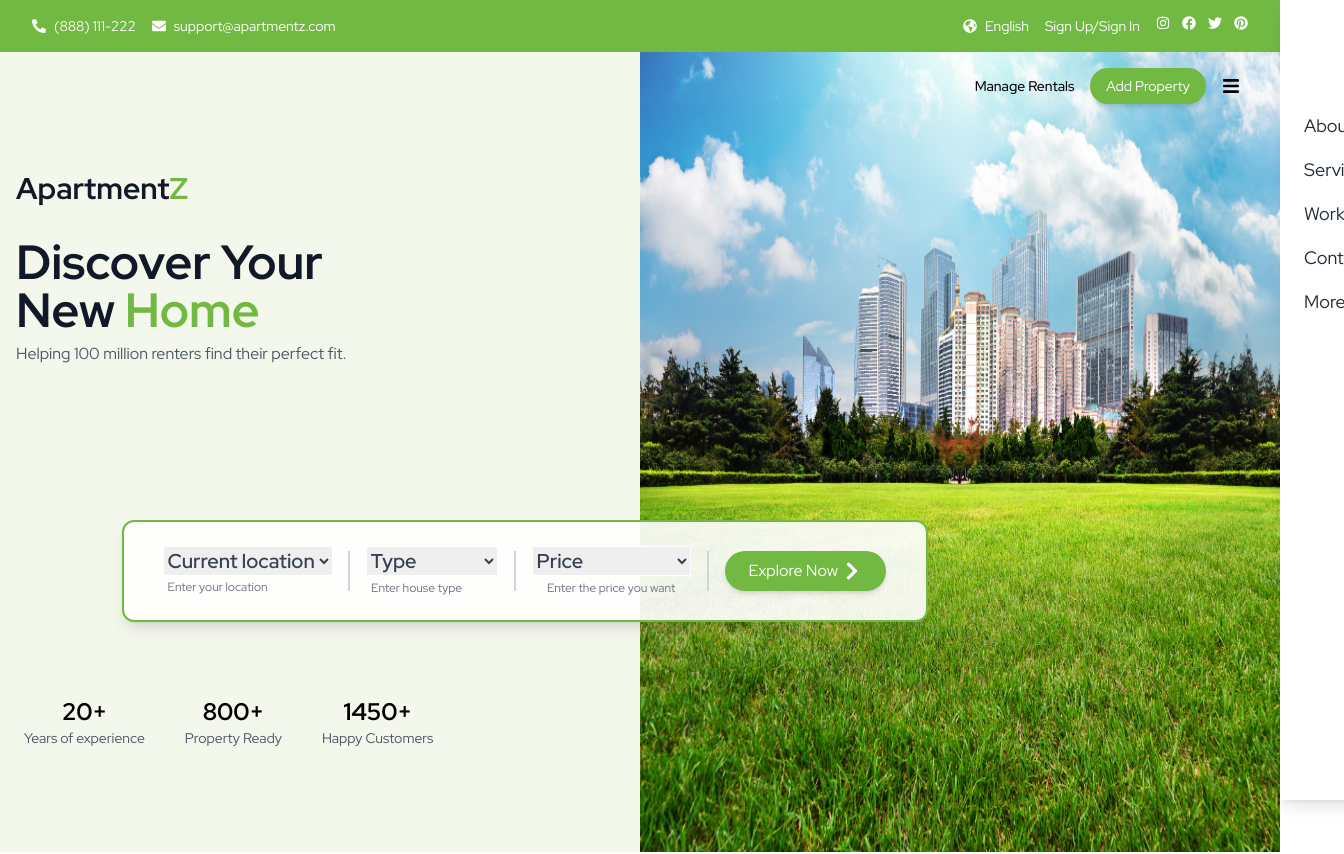
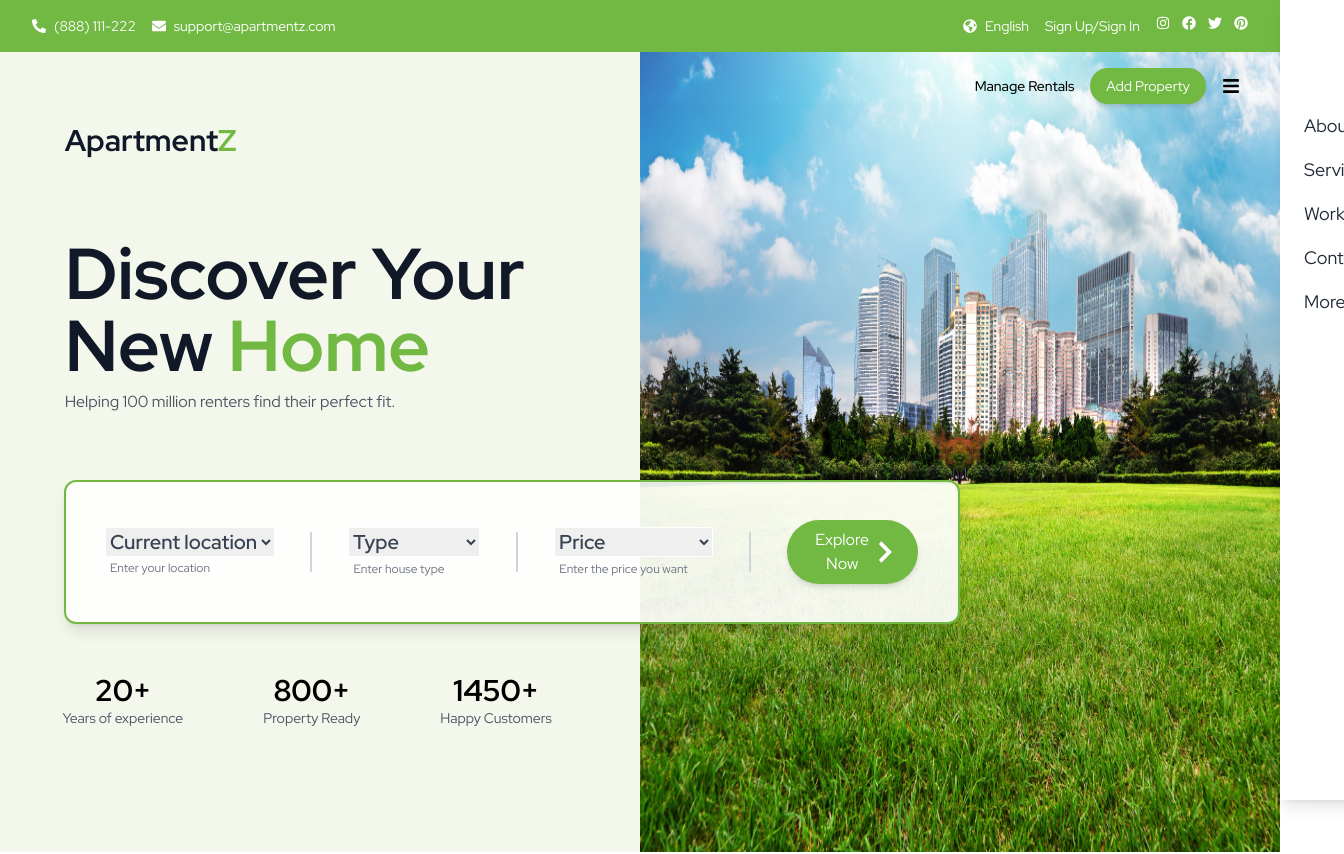
Before and after one commit to Pronttera/real-estate-website, a React (Vite) app: page / in a window 1280 px wide. Shown: the top 854 px of the page, 1344 px wide, since content can reach past the window. Built offline with nearby package versions, Linux system fonts and the light colour scheme.

Commit message:
Made the changes in Hero Section

```diff
--- a/src/pages/Home/HeroSection.jsx
+++ b/src/pages/Home/HeroSection.jsx
@@ -48,11 +48,11 @@ const HeroSection = () => {
       <div className="relative flex flex-col md:flex-row min-w-screen min-h-screen">
         {/* Left Section */}
         <div className="flex flex-col justify-center bg-[#f4f7ec] w-full md:w-1/2 p-4 md:pt-0 md:pb-20 text-center md:text-left">
-        <div className="md:relative md:top-[-20%]">
+        <div className="md:relative md:top-[-20%] md:left-[8%]">
           <div className="text-3xl md:text-3xl font-bold text-gray-900 ">
             Apartment<span className="text-[#72B944]">Z</span>
           </div>
-          <h1 className="text-4xl md:text-5xl font-bold text-gray-900 leading-tight mt-8">
+          <h1 className="text-5xl md:text-7xl font-bold text-gray-900 leading-tight mt-20">
             Discover Your <br />
             New <span className="text-[#72B944]">Home</span>
           </h1>
@@ -118,9 +118,9 @@ const HeroSection = () => {
       </div>
 
       {/* Card Section */}
-      <div className="relative md:absolute top-0  md:top-[65%] left-[50%] md:left-[41%] transform -translate-x-1/2 w-[90%] md:w-[80%] flex justify-center z-20 mt-6 md:mt-0">
+      <div className="relative md:absolute top-0  md:top-[60%] left-[50%] md:left-[55%] transform -translate-x-1/2 w-[90%] md:w-[100%]  md:h-[18%] flex  z-20 mt-6 md:mt-0">
 
-        <div className="flex flex-col md:flex-row items-center gap-4 px-6 md:px-10 py-6 bg-white shadow-lg rounded-xl border-2 border-[#72B944] w-full md:w-auto bg-opacity-90">
+        <div className="flex flex-col md:flex-row items-center gap-9 px-6 md:px-10 py-6 bg-white shadow-lg rounded-xl border-2 border-[#72B944] w-full md:w-[70%] bg-opacity-90">
           <div className="flex flex-col items-center w-full md:w-auto ">
             <select className="text-xl font-semibold text-gray-700 bw-full md:w-auto ">
               <option selected disabled>Current location</option>
@@ -145,28 +145,28 @@ const HeroSection = () => {
               <option>$1000-$2000</option>
               <option>$2000-$3000</option>
             </select>
-            <p className="text-xs text-gray-500 mt-1">Enter the price you want</p>
+            <p className="text-xs text-gray-500 mt-1 ml-[-20px]">Enter the price you want</p>
           </div>
           <div className="border-l-2 border-gray-300 h-10 hidden md:block"></div>
           <button className="bg-[#72B944] text-white px-6 py-2 rounded-full shadow-md hover:bg-green-700 transition flex items-center w-full md:w-auto">
-            Explore Now <FaChevronRight className="ml-1 text-xl" />
+            Explore Now <FaChevronRight className="ml-1 text-2xl" />
           </button>
         </div>
       </div>
 
       {/* Hero Stats */}
-<div className="w-full md:w-1/2 flex flex-col items-center md:items-start text-center md:text-center px-6 md:absolute md:top-[87%] md:left-0">
-  <div className="flex flex-col md:flex-row space-y-4 md:space-y-0 md:space-x-10">
+<div className="w-full md:w-1/2 flex flex-col items-center md:items-start text-center md:text-center px-6 md:absolute md:top-[84%] md:left-[3%]">
+  <div className="flex flex-col md:flex-row space-y-4 md:space-y-0 md:space-x-20">
     <div className="flex flex-col">
-      <p className="text-2xl font-bold">20+</p>
+      <p className="text-3xl font-bold">20+</p>
       <p className="text-gray-600 text-sm">Years of experience</p>
     </div>
     <div>
-      <p className="text-2xl font-bold">800+</p>
+      <p className="text-3xl font-bold">800+</p>
       <p className="text-gray-600 text-sm">Property Ready</p>
     </div>
     <div>
-      <p className="text-2xl font-bold">1450+</p>
+      <p className="text-3xl font-bold">1450+</p>
       <p className="text-gray-600 text-sm">Happy Customers</p>
     </div>
   </div>
```
